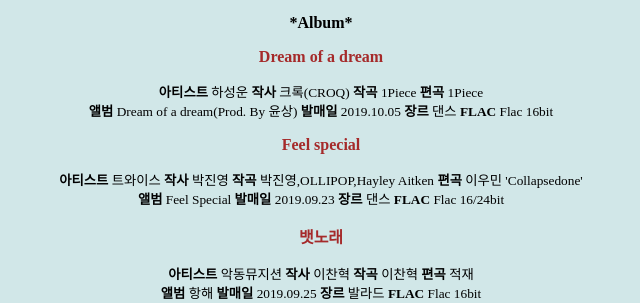
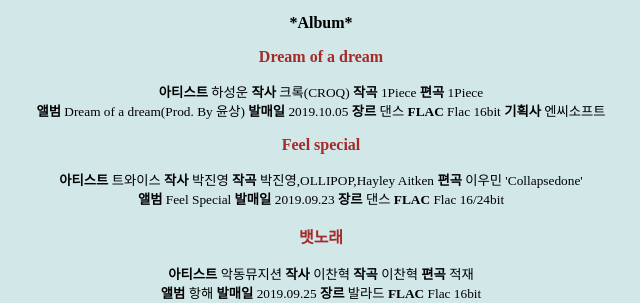
Before and after one commit to youngeun-cheon/youngeun-cheon, a PHP site: page / in a window 1280 px wide; the page is wider, and only the part inside the window is pictured. Shown: the part 3942-4245 px from the top of that part, without its empty margins (319-959 px from the left). Run offline with PHP 8.4, Linux system fonts and the light colour scheme; data that the repository does not hold is empty; some libraries are stand-ins or nearby versions.

Commit message:
Update.album1 십대여성

```diff
--- a/meltube/index.php
+++ b/meltube/index.php
@@ -635,6 +635,8 @@ Dream of a dream(Prod. By 윤상)
 댄스
 <b>FLAC</b>
 Flac 16bit
+<b>기획사</b>
+엔씨소프트
 </small></p>
 </th>
 </tr>
```
